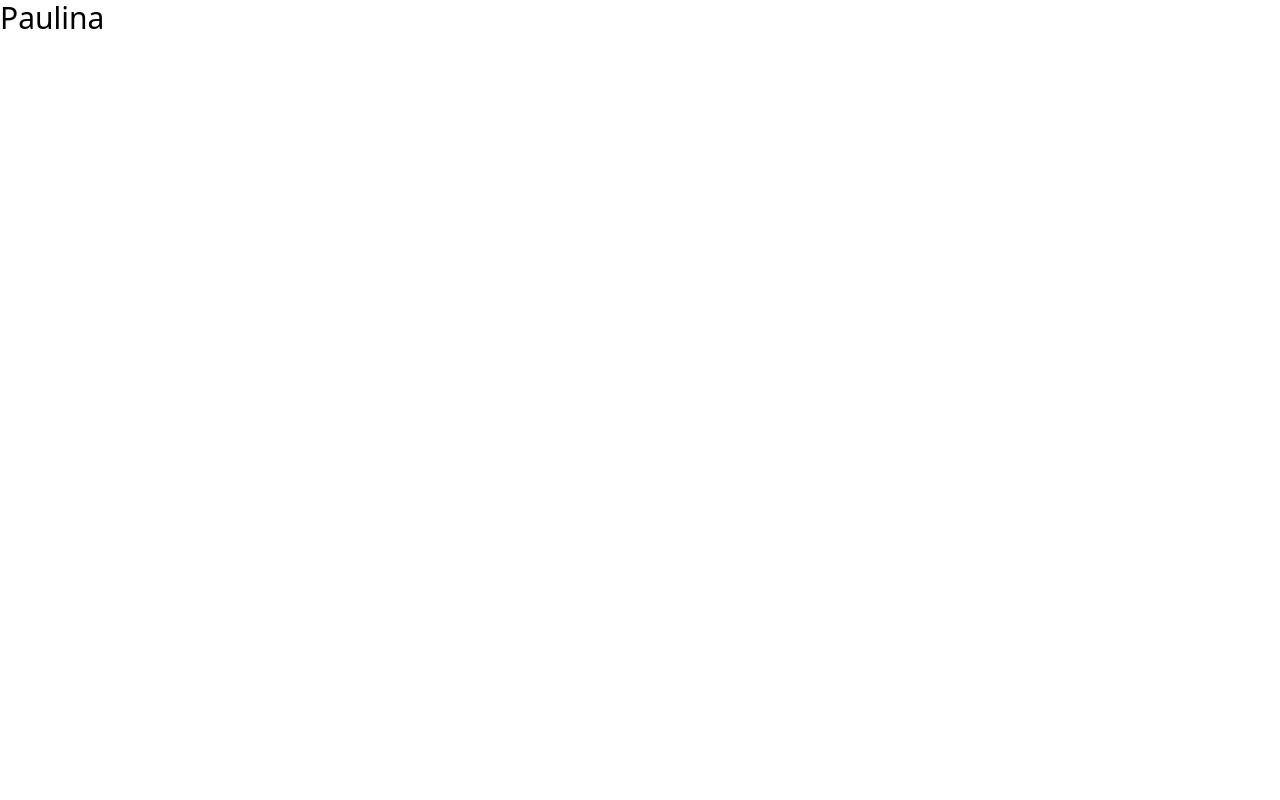
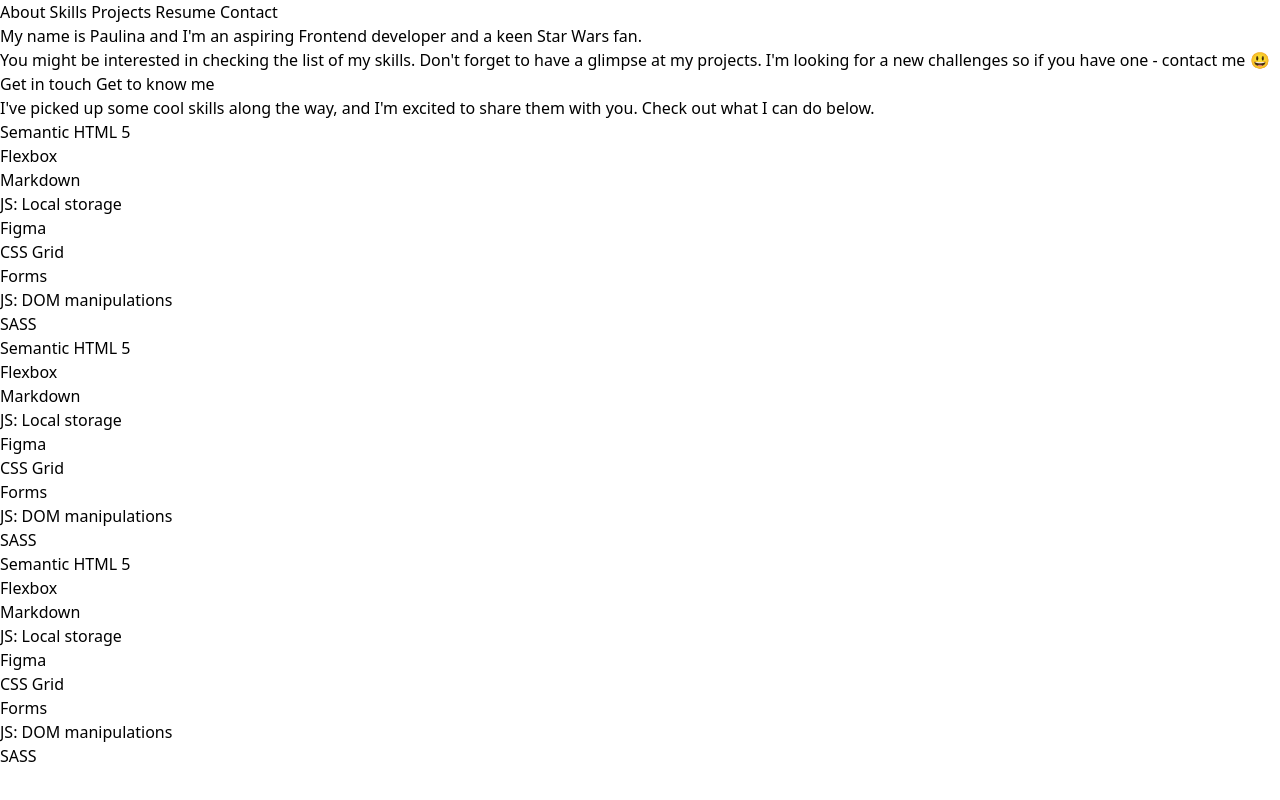
Before and after one commit to paulina-kakareko/portfolio, a website built with Parcel: page src/index.html in a window 1280 px wide. Built offline with nearby package versions, Linux system fonts and the light colour scheme.

Commit message:
Add html - part1

```diff
--- a/src/index.html
+++ b/src/index.html
@@ -7,6 +7,72 @@
     <title>Paulina Kakareko - Portfolio</title>
 </head>
 <body>
-    <h1 class="text-3xl">Paulina</h1>
+    <header>
+        <nav>
+            <a href="#">About</a>
+            <a href="#">Skills</a>
+            <a href="#">Projects</a>
+            <a href="#">Resume</a>
+            <a href="#">Contact</a>
+        </nav>
+    </header>
+    <main>
+        <section>
+            <article>
+                <h1>My name is Paulina and I'm an aspiring Frontend developer and a keen Star Wars fan.</h1>
+                <p>You might be interested in checking the list of my skills. Don't forget to have a glimpse at my projects. I'm looking for a new challenges so if you have one - contact me 😃</p>
+                <button>Get in touch</button>
+                <button>Get to know me</button>
+            </article>
+
+        </section>
+        <section>
+            <header>
+                <h2>I've picked up some cool skills along the way, and I'm excited to share them with you. Check out what I can do below.</h2>
+            </header>
+            <article>
+                <ol>
+                    <li>Semantic HTML 5</li>
+                    <li>Flexbox</li>
+                    <li>Markdown</li>
+                    <li>JS: Local storage</li>
+                    <li>Figma</li>
+                    <li>CSS Grid</li>
+                    <li>Forms</li>
+                    <li>JS: DOM manipulations</li>
+                    <li>SASS</li>
+                </ol>
+            </article>
+            <article>
+                <ol>
+                    <li>Semantic HTML 5</li>
+                    <li>Flexbox</li>
+                    <li>Markdown</li>
+                    <li>JS: Local storage</li>
+                    <li>Figma</li>
+                    <li>CSS Grid</li>
+                    <li>Forms</li>
+                    <li>JS: DOM manipulations</li>
+                    <li>SASS</li>
+                </ol>
+            </article>
+            <article>
+                <ol>
+                    <li>Semantic HTML 5</li>
+                    <li>Flexbox</li>
+                    <li>Markdown</li>
+                    <li>JS: Local storage</li>
+                    <li>Figma</li>
+                    <li>CSS Grid</li>
+                    <li>Forms</li>
+                    <li>JS: DOM manipulations</li>
+                    <li>SASS</li>
+                </ol>
+            </article>
+        </section>
+        <section></section>
+    </main>
+    <footer></footer>
+    <script type="module" src="./main.js"></script>
 </body>
 </html>
```
Also changed, not shown: src/main.js (added).
